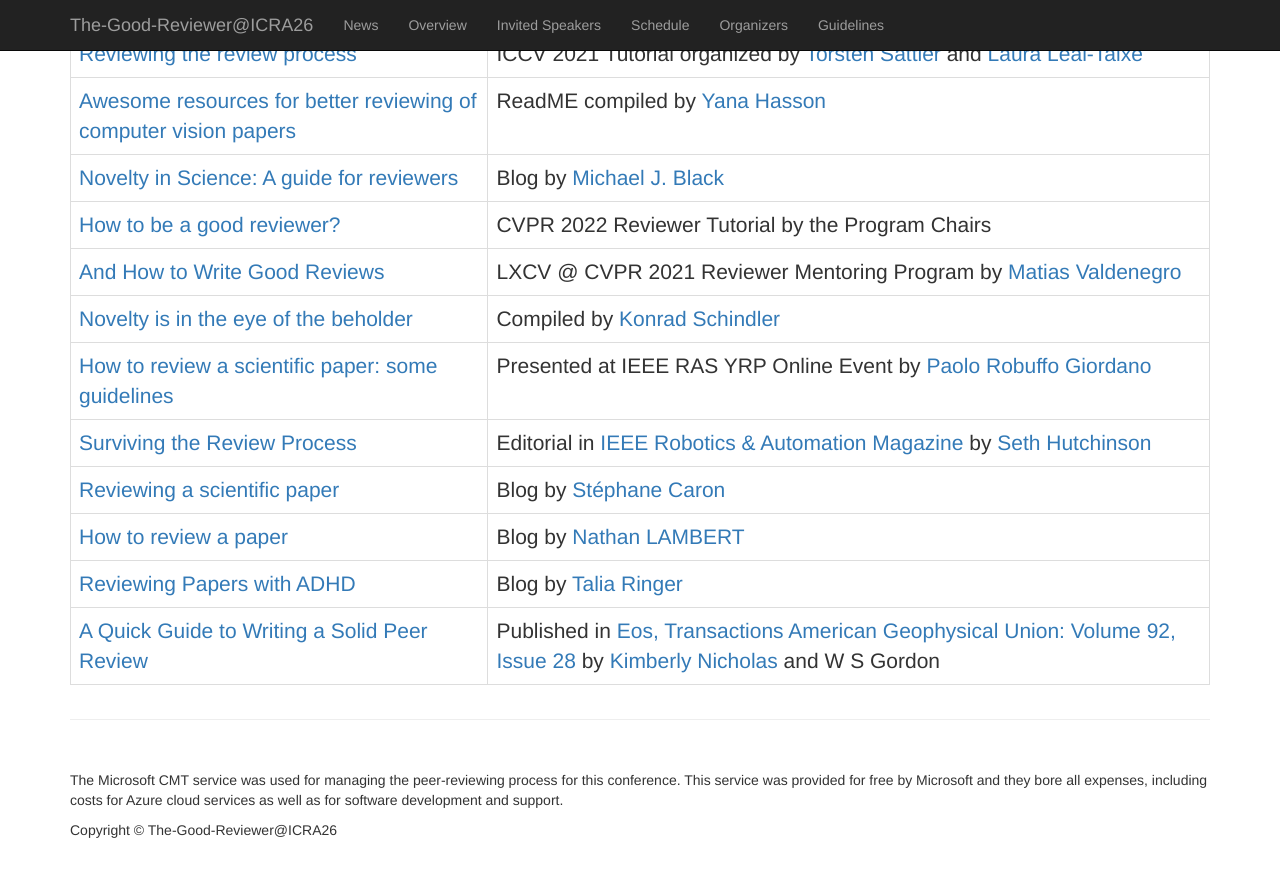
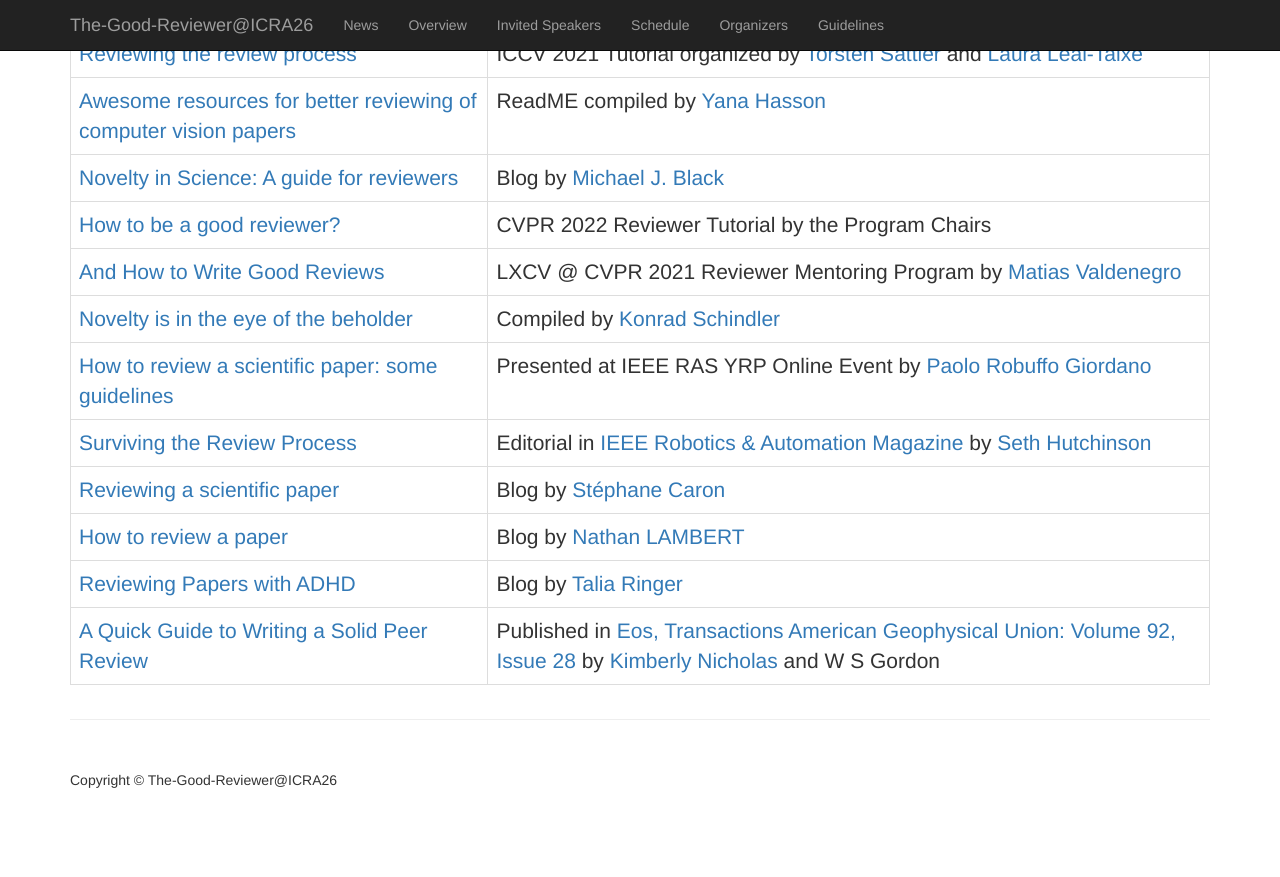
Before and after one commit to alejandrofontan/The-Good-Reviewer-ICRA26, a Jekyll site: the page built from index.html, in a window 1280 px wide and 900 px high, scrolled down 4143 px. Shown: the top 877 px of the window. Built offline with Jekyll 4.4.1, drawn with Linux system fonts in a browser that asks for light colours; after the commit the page ends 4993 px from its top, so only the background shows below that.

Commit message:
removed CMT related footer

```diff
--- a/_includes/footer.html
+++ b/_includes/footer.html
@@ -1,7 +1,7 @@
 <footer>
   <div class='row'>
     <div class='col-lg-12'>
-      <p>The Microsoft CMT service was used for managing the peer-reviewing process for this conference. This service was provided for free by Microsoft and they bore all expenses, including costs for Azure cloud services as well as for software development and support.</p>
+      <!-- <p>The Microsoft CMT service was used for managing the peer-reviewing process for this conference. This service was provided for free by Microsoft and they bore all expenses, including costs for Azure cloud services as well as for software development and support.</p> -->
       <p>Copyright &copy; {{ site.sitename }} </p>
     </div>
   </div>
```
